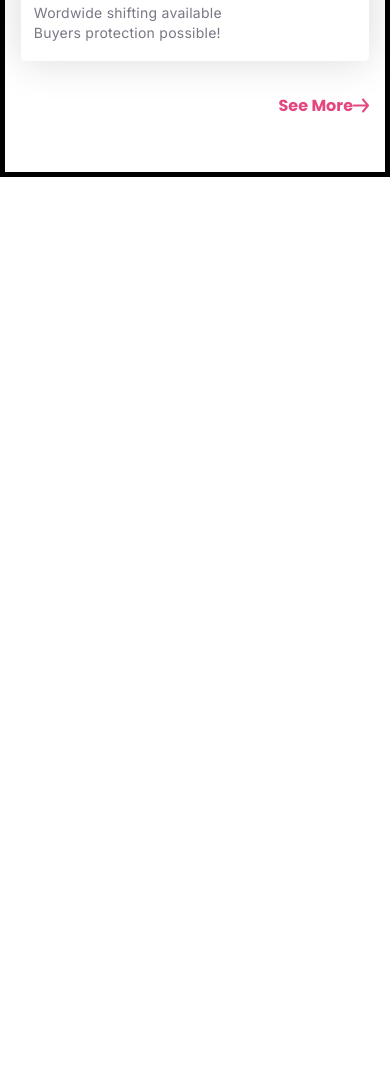
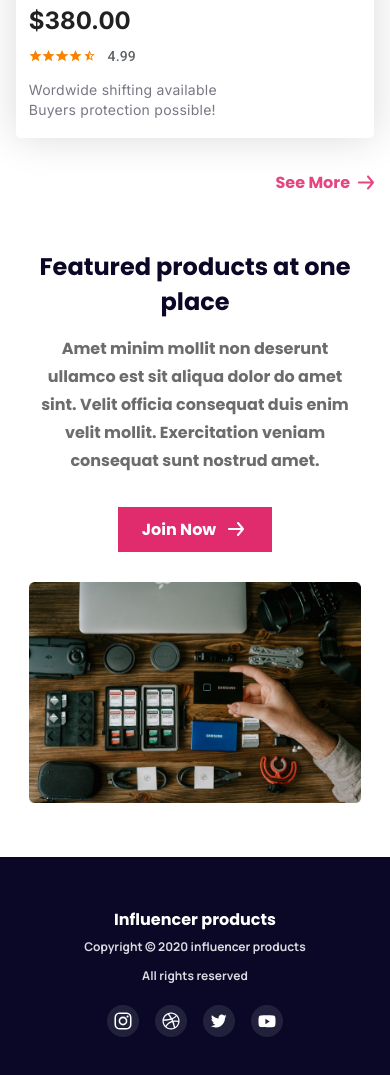
Before and after one commit to md-maheen-billah/Day-9, a plain HTML site: page index.html in a window 390 px wide. Shown: the part 5487-6562 px from the top of the page. Before the commit the page ends 5664 px from the top, so only its background shows below. Drawn offline with Linux system fonts and the light colour scheme.

Commit message:
4th commit

```diff
--- a/index.html
+++ b/index.html
@@ -270,7 +270,33 @@
           See More <img src="resources/images/arrow-forward.svg" alt="" />
         </p>
       </section>
+      <section class="featured">
+        <div class="featured-img">
+          <img src="resources/images/gear.png" alt="" />
+        </div>
+        <div class="featured-content">
+          <h2>Featured products at one place</h2>
+          <p>
+            Amet minim mollit non deserunt ullamco est sit aliqua dolor do amet
+            sint. Velit officia consequat duis enim velit mollit. Exercitation
+            veniam consequat sunt nostrud amet.
+          </p>
+          <button>
+            Join Now <img src="resources/images/arrow-forward 1.svg" alt="" />
+          </button>
+        </div>
+      </section>
     </main>
-    <footer></footer>
+    <footer>
+      <h2>Influencer products</h2>
+      <p>Copyright © 2020 influencer products</p>
+      <p>All rights reserved</p>
+      <div class="footer-logo">
+        <img src="resources/images/Instagram.svg" alt="" />
+        <img src="resources/images/Dribbble.svg" alt="" />
+        <img src="resources/images/Twitter.svg" alt="" />
+        <img src="resources/images/Youtube.svg" alt="" />
+      </div>
+    </footer>
   </body>
 </html>
--- a/styles/style.css
+++ b/styles/style.css
@@ -6,7 +6,6 @@
 body {
   max-width: 1440px;
   margin: 0 auto;
-  border: 5px solid black;
 }
 /* --------------------------------------------- */
 /* --------------------------------------------- */
@@ -180,7 +179,6 @@ nav h2 {
   line-height: 150%;
   margin-top: 0.375rem;
 }
-
 .cards div p {
   color: #5e6366;
   font-family: Roboto;
@@ -218,9 +216,91 @@ nav h2 {
   font-style: normal;
   font-weight: 700;
   line-height: normal;
+  gap: 0.5rem;
   display: flex;
   justify-content: end;
   margin-top: 3.125rem;
+}
+/* --------------------------------------------- */
+/* --------------------------------------------- */
+/* ----------------- Featured ------------------ */
+/* --------------------------------------------- */
+/* --------------------------------------------- */
+.featured {
+  margin: 6.25rem 10.3125rem;
+  display: flex;
+  justify-content: space-between;
+  gap: 5.7rem;
+}
+.featured button {
+  margin-top: 1rem;
+  display: flex;
+  align-items: center;
+  justify-content: center;
+  display: inline-flex;
+  padding: 0.625rem 1.5rem;
+  gap: 0.5rem;
+  background: #e02c6d;
+  color: #fff;
+  font-family: Poppins;
+  font-size: 1rem;
+  font-style: normal;
+  font-weight: 700;
+  line-height: normal;
+  border: 0;
+}
+.featured h2 {
+  color: #0a0826;
+  font-family: Poppins;
+  font-size: 2.375rem;
+  font-style: normal;
+  font-weight: 700;
+  line-height: 3.75rem;
+  margin-top: 1.4375rem;
+}
+.featured p {
+  margin-top: 1rem;
+  color: #6c6c6c;
+  font-family: Poppins;
+  font-size: 1rem;
+  font-style: normal;
+  font-weight: 700;
+  line-height: 1.75rem;
+  width: 31.3125rem;
+}
+/* --------------------------------------------- */
+/* --------------------------------------------- */
+/* ----------------- Footer ------------------ */
+/* --------------------------------------------- */
+/* --------------------------------------------- */
+footer {
+  background: #0a0826;
+  padding: 3.125rem 36.8125rem;
+  text-align: center;
+}
+footer h2 {
+  color: #fff;
+  font-family: Poppins;
+  font-size: 1.5rem;
+  font-style: normal;
+  font-weight: 700;
+  line-height: normal;
+  margin-bottom: 0.1875rem;
+}
+footer p {
+  color: #d9dbe1;
+  font-family: Manrope;
+  font-size: 0.875rem;
+  font-style: normal;
+  font-weight: 700;
+  line-height: 1.5rem;
+  margin-bottom: 0.1875rem;
+}
+.footer-logo {
+  margin-top: 1.0625rem;
+  display: flex;
+  justify-content: center;
+  gap: 1rem;
 }
 /* --------------------------------------------- */
 /* --------------------------------------------- */
@@ -375,4 +455,74 @@ nav h2 {
     justify-content: end;
     margin-top: 2rem;
   }
+  /* --------------------------------------------- */
+  /* --------------------------------------------- */
+  /* ----------------- Featured ------------------ */
+  /* --------------------------------------------- */
+  /* --------------------------------------------- */
+  .featured {
+    margin: 3.125rem 1.8125rem;
+    flex-direction: column-reverse;
+    justify-content: space-between;
+    gap: 1.875rem;
+  }
+  .featured button {
+    margin-top: 2rem;
+    display: flex;
+    align-items: center;
+    justify-content: center;
+    display: inline-flex;
+    padding: 0.625rem 1.5rem;
+    gap: 0.5rem;
+    background: #e02c6d;
+    color: #fff;
+    font-family: Poppins;
+    font-size: 1rem;
+    font-style: normal;
+    font-weight: 700;
+    line-height: normal;
+    border: 0;
+  }
+  .featured h2 {
+    font-size: 1.5rem;
+    line-height: normal;
+    margin-top: 0;
+    text-align: center;
+  }
+  .featured p {
+    width: 100%;
+    text-align: center;
+  }
+  .featured-content {
+    display: flex;
+    flex-direction: column;
+    align-items: center;
+  }
+  .featured-img img {
+    width: 100%;
+  }
+  /* --------------------------------------------- */
+  /* --------------------------------------------- */
+  /* ----------------- Footer ------------------ */
+  /* --------------------------------------------- */
+  /* --------------------------------------------- */
+  footer {
+    background: #0a0826;
+    padding: 3.125rem 4.25rem;
+    text-align: center;
+  }
+  footer h2 {
+    font-size: 1rem;
+    margin-bottom: 0.1875rem;
+  }
+  footer p {
+    font-size: 0.75rem;
+    margin-bottom: 0.3125rem;
+  }
+  .footer-logo {
+    margin-top: 1.0625rem;
+    display: flex;
+    justify-content: center;
+    gap: 1rem;
+  }
 }
```
Also changed, not shown: resources/images/Dribbble.svg (added), resources/images/Instagram.svg (added), resources/images/Twitter.svg (added), resources/images/Youtube.svg (added).
